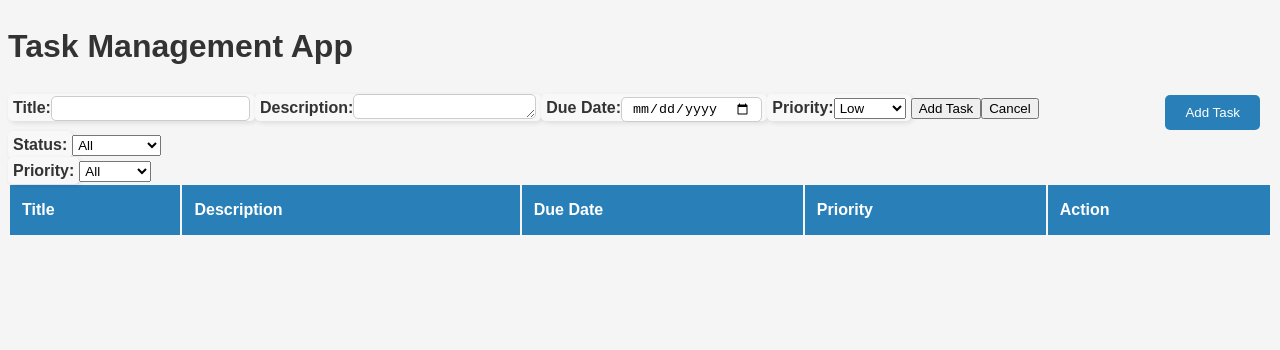
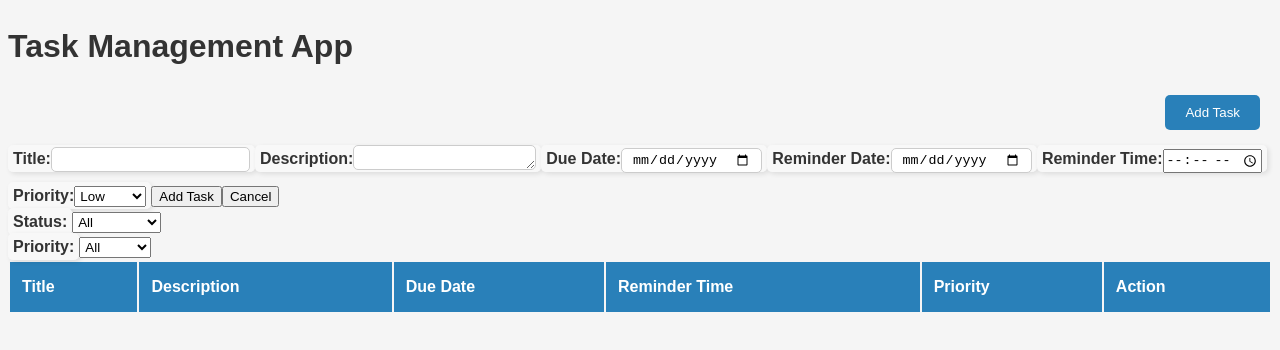
Before and after one commit to SannatVatsyan/task-manager, a React (Create React App) app: page / in a window 1280 px wide. Both pictures are taken after a click on the button "Add Task". Shown: the top 350 px of the page. Built offline with nearby package versions, Linux system fonts and the light colour scheme.

Commit message:
added reminder feature

```diff
--- a/package.json
+++ b/package.json
@@ -15,6 +15,7 @@
     "@types/react-dom": "^18.2.18",
     "react": "^18.2.0",
     "react-beautiful-dnd": "^13.1.1",
+    "react-datepicker": "^5.1.0",
     "react-dom": "^18.2.0",
     "react-router-dom": "^6.21.3",
     "react-scripts": "5.0.1",
@@ -46,6 +47,7 @@
     ]
   },
   "devDependencies": {
-    "@types/react-beautiful-dnd": "^13.1.8"
+    "@types/react-beautiful-dnd": "^13.1.8",
+    "@types/react-datepicker": "^4.19.5"
   }
 }
--- a/src/components/Task.tsx
+++ b/src/components/Task.tsx
@@ -4,6 +4,8 @@ import '/Users/sannatvats/Desktop/Intern/task-manager/src/index.css'; // Importi
 
 // Define the TaskProps interface to describe the expected properties
 export interface TaskProps {
+  reminderDate: string;
+  reminderTime: string;
   id: number;
   title: string;
   description: string;
--- a/src/components/TaskDetails.tsx
+++ b/src/components/TaskDetails.tsx
@@ -1,34 +1,28 @@
-// Import necessary modules and components
+// TaskDetails.tsx
+
 import React from 'react';
-import '/Users/sannatvats/Desktop/Intern/task-manager/src/index.css'; // Importing CSS file
 
 // Define the TaskDetailsProps interface to describe the expected properties
 interface TaskDetailsProps {
   title: string;
   description: string;
   dueDate: string;
+  reminderTime?: string;
   priority: 'high' | 'medium' | 'low';
   onClose: () => void;
 }
 
 // Define the TaskDetails functional component
-const TaskDetails: React.FC<TaskDetailsProps> = ({ title, description, dueDate, priority, onClose }) => {
+const TaskDetails: React.FC<TaskDetailsProps> = ({ title, description, dueDate, reminderTime, priority, onClose }) => {
+  // JSX structure for rendering the component
   return (
-    // Container div for the task details
     <div>
-      {/* Heading with the task title */}
-      <h3>{title}</h3>
-
-      {/* Paragraph with the task description */}
-      <p>{description}</p>
-
-      {/* Paragraph displaying the due date of the task */}
+      <h2>Task Details</h2>
+      <p>Title: {title}</p>
+      <p>Description: {description}</p>
       <p>Due Date: {dueDate}</p>
-
-      {/* Paragraph displaying the priority of the task */}
+      {reminderTime && <p>Reminder: {dueDate} at {reminderTime}</p>}
       <p>Priority: {priority}</p>
-
-      {/* Button to close the task details */}
       <button onClick={onClose}>Close</button>
     </div>
   );
--- a/src/components/TaskForm.tsx
+++ b/src/components/TaskForm.tsx
@@ -5,20 +5,22 @@ import '/Users/sannatvats/Desktop/Intern/task-manager/src/index.css'; // Importi
 
 // Define the TaskFormProps interface to describe the expected properties
 interface TaskFormProps {
-  onSubmit: (task: Omit<TaskProps, 'id'>) => void; // Function to handle form submission
+  onSubmit: (task: Omit<TaskProps, 'id'> & { reminderDate: string; reminderTime: string }) => void; // Function to handle form submission
   onCancel: () => void; // Function to handle form cancellation
   task?: TaskProps | null; // Optional task prop for pre-filling form in case of editing
 }
 
 // Define the TaskForm functional component
 const TaskForm: React.FC<TaskFormProps> = ({ onSubmit, onCancel, task }) => {
-  // State variable to manage form data
-  const [formData, setFormData] = useState<Omit<TaskProps, 'id'>>({
+  // State variables to manage form data and reminder date
+  const [formData, setFormData] = useState<Omit<TaskProps, 'id'> & { reminderDate: string; reminderTime: string }>({
     title: '',
     description: '',
     dueDate: '',
     priority: 'low',
     completed: false,
+    reminderDate: '', // Adding reminderDate to the initial state
+    reminderTime: '', // Adding reminderTime to the initial state
   });
 
   // useEffect to set form data when the task prop changes
@@ -30,6 +32,8 @@ const TaskForm: React.FC<TaskFormProps> = ({ onSubmit, onCancel, task }) => {
         dueDate: task.dueDate,
         priority: task.priority,
         completed: task.completed,
+        reminderDate: task.reminderDate || '', // Setting a default value for reminderDate
+        reminderTime: task.reminderTime || '', // Setting a default value for reminderTime
       });
     }
   }, [task]);
@@ -40,9 +44,21 @@ const TaskForm: React.FC<TaskFormProps> = ({ onSubmit, onCancel, task }) => {
     setFormData((prevData) => ({ ...prevData, [name]: value }));
   };
 
+  // Event handler for reminder date input changes
+  const handleReminderDateChange = (e: React.ChangeEvent<HTMLInputElement>) => {
+    setFormData((prevData) => ({ ...prevData, reminderDate: e.target.value }));
+  };
+
+  // Event handler for reminder time input changes
+  const handleReminderTimeChange = (e: React.ChangeEvent<HTMLInputElement>) => {
+    setFormData((prevData) => ({ ...prevData, reminderTime: e.target.value }));
+  };
+
   // Event handler for form submission
   const handleSubmit = (e: React.FormEvent) => {
     e.preventDefault();
+
+    // Pass both formData, reminderDate, and reminderTime to the onSubmit function
     onSubmit({ ...formData });
   };
 
@@ -65,6 +81,18 @@ const TaskForm: React.FC<TaskFormProps> = ({ onSubmit, onCancel, task }) => {
       <label>
         Due Date:
         <input type="date" name="dueDate" value={formData.dueDate} onChange={handleChange} required />
+      </label>
+
+      {/* Input field for reminder date */}
+      <label>
+        Reminder Date:
+        <input type="date" name="reminderDate" value={formData.reminderDate} onChange={handleReminderDateChange} />
+      </label>
+
+      {/* Input field for reminder time */}
+      <label>
+        Reminder Time:
+        <input type="time" name="reminderTime" value={formData.reminderTime} onChange={handleReminderTimeChange} />
       </label>
 
       {/* Dropdown for task priority */}
--- a/src/components/TaskList.tsx
+++ b/src/components/TaskList.tsx
@@ -1,11 +1,11 @@
 // Import necessary modules and components
 import React, { useState, useEffect } from 'react';
 import { DragDropContext, Draggable, Droppable, DropResult } from 'react-beautiful-dnd';
-import Task, { TaskProps } from './Task';      // Importing Task component and its props
-import Filter from './Filter';                 // Importing Filter component
-import TaskDetails from './TaskDetails';       // Importing TaskDetails component
-import TaskForm from './TaskForm';             // Importing TaskForm component
-import '/Users/sannatvats/Desktop/Intern/task-manager/src/index.css';  // Importing CSS file
+import Task, { TaskProps } from './Task'; // Importing Task component and its props
+import Filter from './Filter'; // Importing Filter component
+import TaskDetails from './TaskDetails'; // Importing TaskDetails component
+import TaskForm from './TaskForm'; // Importing TaskForm component
+import '/Users/sannatvats/Desktop/Intern/task-manager/src/index.css'; // Importing CSS file
 
 // Default demo tasks
 const defaultTasks: TaskProps[] = [
@@ -14,8 +14,10 @@ const defaultTasks: TaskProps[] = [
     title: 'Demo Task 1',
     description: 'This is a demo task with a description.',
     dueDate: '2024-02-15',
+    reminderTime: '12:00', // Added reminderTime
     priority: 'high',
     completed: false,
+    reminderDate: '', // Added reminderDate
   },
   // ... other tasks
 ];
@@ -47,8 +49,6 @@ useEffect(() => {
     }
   }, []); // Empty dependency array to run the effect only on mount
 
-
-
   // useEffect to update localStorage when tasks change
   useEffect(() => {
     localStorage.setItem('tasks', JSON.stringify(tasks));
@@ -72,7 +72,6 @@ useEffect(() => {
 
   // Handler for sorting tasks based on a key
   const handleSort = (key: keyof TaskProps) => {
-    //console.log(`Sorting by ${key}`);
     const sortedTasks = [...filteredTasks].sort((a, b) =>
       a[key] > b[key] ? 1 : b[key] > a[key] ? -1 : 0
     );
@@ -88,19 +87,26 @@ useEffect(() => {
   };
 
   // Handler for adding a new task
-    const handleAddTask = (newTask: Omit<TaskProps, 'id'>) => {
+  const handleAddTask = (newTask: Omit<TaskProps, 'id'> & { reminderDate: string; reminderTime: string }) => {
     const updatedTasks = [...tasks, { ...newTask, id: Date.now(), completed: false }];
     console.log('Updated tasks before storing:', updatedTasks);
     setTasks(updatedTasks);
     setShowTaskForm(false);
     localStorage.setItem('tasks', JSON.stringify(updatedTasks));
+
+    // Schedule the reminder
+    scheduleReminder(newTask);
   };
+
   // Handler for editing an existing task
-  const handleEditTask = (editedTask: Omit<TaskProps, 'id'>) => {
+  const handleEditTask = (editedTask: Omit<TaskProps, 'id'> & { reminderDate: string; reminderTime: string }) => {
     setTasks((prevTasks) =>
       prevTasks.map((task) => (task.id === selectedTask?.id ? { ...editedTask, id: task.id } : task))
     );
     setSelectedTask(null);
+
+    // Reschedule the reminder
+    scheduleReminder(editedTask);
   };
 
   // Handler for deleting a task
@@ -111,8 +117,6 @@ useEffect(() => {
 
   // Handler for drag-and-drop end
   const handleDragEnd = (result: DropResult) => {
-    console.log('Drag End Result:', result);
-
     if (!result.destination) return; // Dropped outside the list
 
     const reorderedTasks = Array.from(filteredTasks);
@@ -122,11 +126,50 @@ useEffect(() => {
     setFilteredTasks(reorderedTasks);
   };
 
+  // Handler for checking due dates and showing notifications
+  const checkDueDates = () => {
+    const today = new Date();
+
+    tasks.forEach((task) => {
+      const dueDate = new Date(task.dueDate + ' ' + task.reminderTime);
+      const timeDifference = dueDate.getTime() - today.getTime();
+      const daysDifference = timeDifference / (1000 * 3600 * 24);
+
+      if (daysDifference < 0) {
+        alert(`Task "${task.title}" is overdue!`);
+      } else if (daysDifference <= 2) {
+        alert(`Task "${task.title}" is approaching its due date!`);
+      }
+    });
+  };
+
+  // Function to schedule the reminder
+  const scheduleReminder = (task: Omit<TaskProps, 'id'> & { reminderDate: string; reminderTime: string }) => {
+    const reminderDateTime = new Date(task.reminderDate + ' ' + task.reminderTime);
+    const now = new Date();
+
+    // If the reminder date and time are in the future, schedule the reminder
+    if (reminderDateTime > now) {
+      const timeUntilReminder = reminderDateTime.getTime() - now.getTime();
+      setTimeout(() => {
+        alert(`This is a gentle reminder that your task "${task.title}" is due on ${task.reminderDate} at ${task.reminderTime}!`);
+      }, timeUntilReminder);
+    }
+  };
+
+  // useEffect to check due dates on mount and whenever tasks change
+  useEffect(() => {
+    checkDueDates();
+  }, [tasks]);
+
   // JSX structure for rendering the component
   return (
     <div>
       {/* Button to add a new task */}
-      <button id="add_task" onClick={() => setShowTaskForm(true)}>Add Task</button>
+      <br></br><br></br>
+      <button id="add_task" onClick={() => setShowTaskForm(true)}>
+        Add Task
+      </button>
 
       {/* Conditionally render the TaskForm based on showTaskForm state */}
       {showTaskForm && (
@@ -149,6 +192,7 @@ useEffect(() => {
                   <th onClick={() => handleSort('title')}>Title</th>
                   <th onClick={() => handleSort('description')}>Description</th>
                   <th onClick={() => handleSort('dueDate')}>Due Date</th>
+                  <th onClick={() => handleSort('reminderTime')}>Reminder Time</th>
                   <th onClick={() => handleSort('priority')}>Priority</th>
                   <th>Action</th>
                 </tr>
@@ -170,6 +214,7 @@ useEffect(() => {
                         <td>{task.title}</td>
                         <td>{task.description}</td>
                         <td>{task.dueDate}</td>
+                        <td>{task.reminderTime}</td>
                         <td>{task.priority}</td>
 
                         {/* Action buttons for editing and deleting tasks */}
@@ -193,6 +238,7 @@ useEffect(() => {
           title={selectedTask.title}
           description={selectedTask.description}
           dueDate={selectedTask.dueDate}
+          reminderTime={selectedTask.reminderTime}
           priority={selectedTask.priority}
           onClose={() => setSelectedTask(null)}
         />
```
Also changed, not shown: 1 other file (tests, documents, lock files or other folders). Lines whose indentation alone changed are shown as unchanged.
